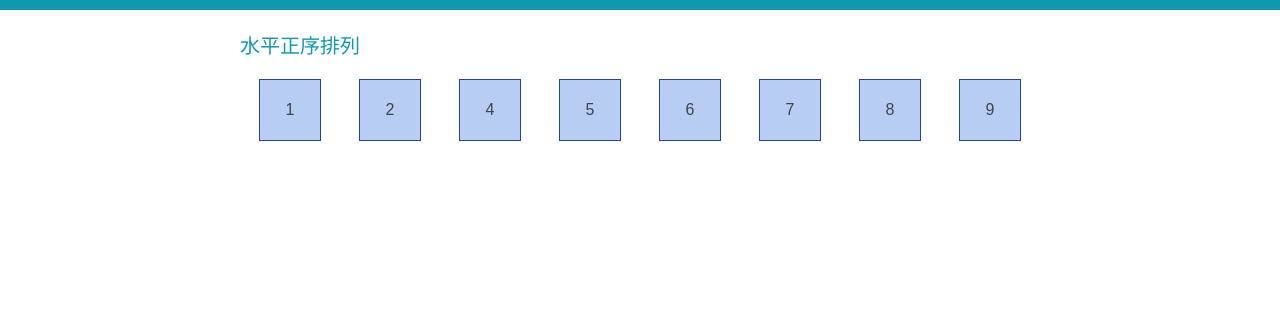
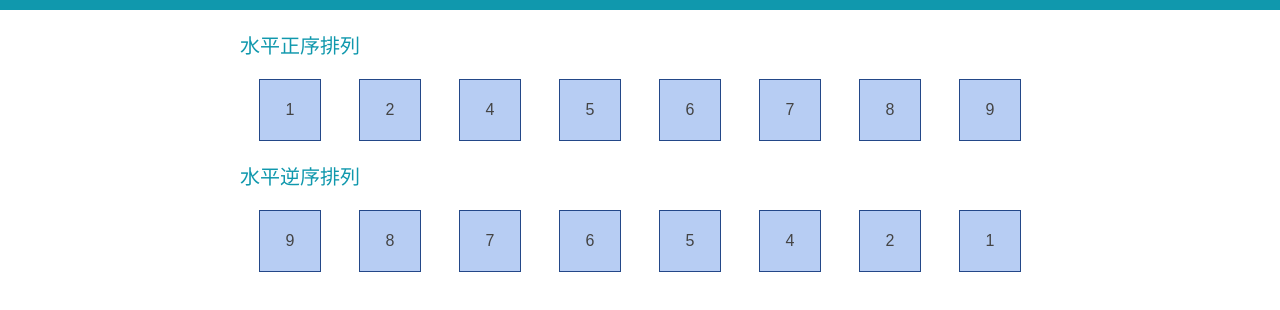
Before and after one commit to chliyang/my-app, a React (Create React App) app: page /flex-layout in a window 1280 px wide. Shown: the top 310 px of the page. Built offline with nearby package versions, Linux system fonts and the light colour scheme.

Commit message:
[flex] Arrange in horizontal reverse order

```diff
--- a/src/components/flex-layout/FlexLayout.css
+++ b/src/components/flex-layout/FlexLayout.css
@@ -7,6 +7,12 @@
 .layout1 {
   display: flex;
   justify-content: space-around;
+}
+
+.layout2 {
+  display: flex;
+  justify-content: space-around;
+  flex-direction: row-reverse;
 }
 
 .title{
--- a/src/components/flex-layout/FlexLayout.js
+++ b/src/components/flex-layout/FlexLayout.js
@@ -5,6 +5,7 @@ const FlexLayout = () => {
   return (
     <div className="flex-container">
       <Boxes title={"水平正序排列"} className={"layout1"} />
+      <Boxes title={"水平逆序排列"} className={"layout2"} />
     </div>
   );
 };
```
